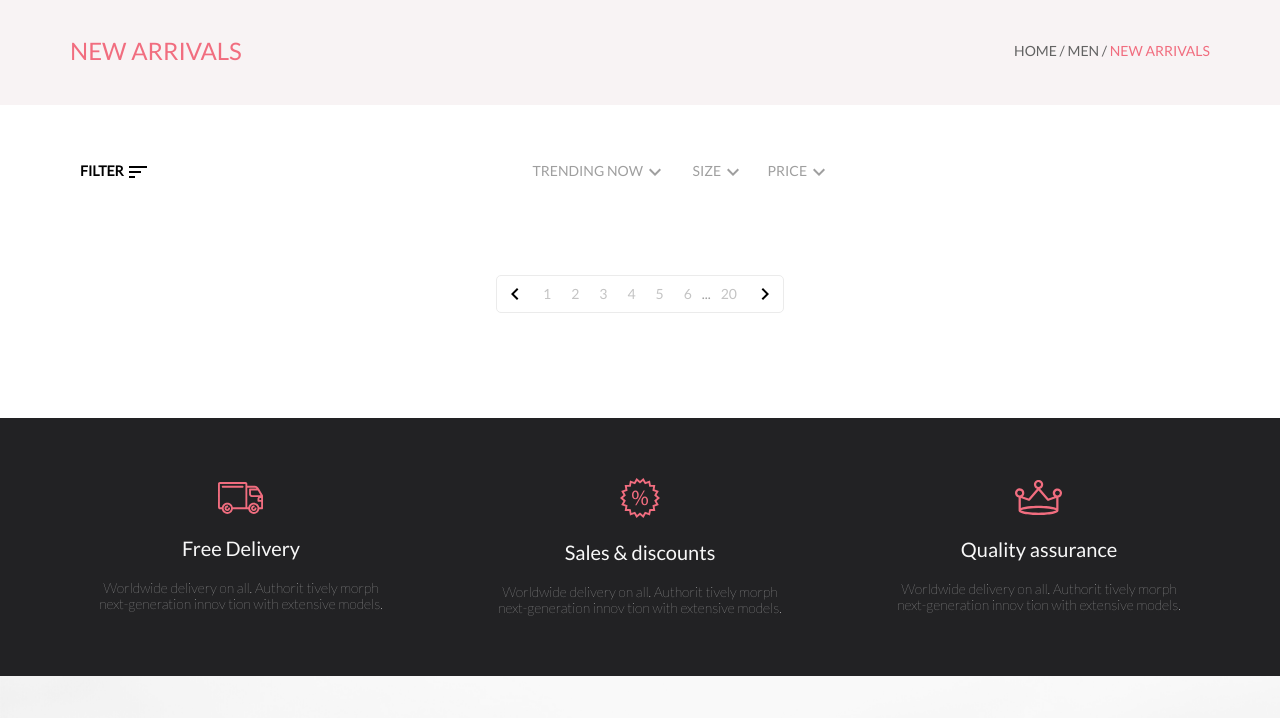
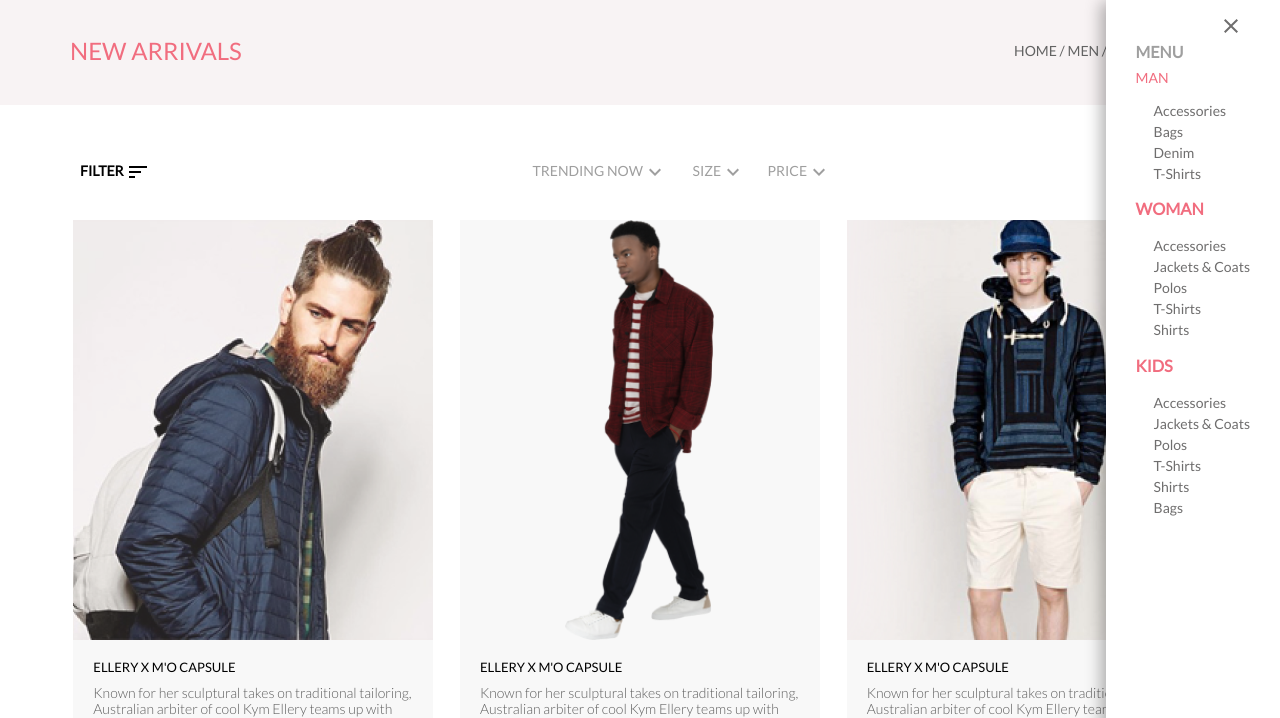
Before and after one commit to Elena21P/GeekJS_01, a plain HTML site: page catalog.html in a window 1280 px wide. Both pictures are taken after a click on the button 1048 px from the left and 35 px from the top of the page. Shown: the part 74-792 px from the top of the page. Drawn offline with Linux system fonts and the light colour scheme.

Commit message:
использование функций карточек товара в каталоге

```diff
--- a/catalog.html
+++ b/catalog.html
@@ -598,3 +598,32 @@
     </footer>
   </body>
 </html>
+<script>
+  function setNavWrapDisplay() {
+    const elem = document.getElementById("nav-wrap");
+    if (elem.classList.contains("display-none"))
+      elem.classList.remove("display-none");
+    else elem.classList.add("display-none");
+  }
+</script>
+<script type="module">
+  import { getItems } from "./script/product_card.js";
+  import { getProductItemHtml } from "./script/product_card.js";
+  window.onload = onLoadWindow;
+  function onLoadWindow() {
+    loadProdactCard();
+  }
+  function loadProdactCard() {
+    let elemGrid = document.getElementById("product-items");
+
+    const products = getItems(9, "./img/catalog/");
+
+    let innerHTML = elemGrid.innerHTML;
+
+    products.forEach((item) => {
+      innerHTML += getProductItemHtml(item);
+    });
+
+    elemGrid.innerHTML = innerHTML;
+  }
+</script>
```
